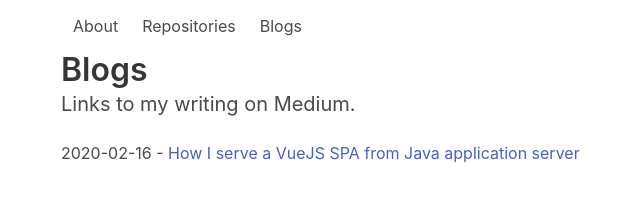
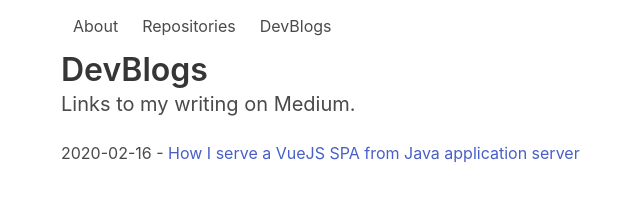
Before and after one commit to chunhoong/chunhoong.github.io, a plain HTML site: page blogs.html in a window 1280 px wide. Shown: the whole page, without its empty margins (3-643 px from the left). Drawn offline with nearby package versions, Linux system fonts and the light colour scheme.

Commit message:
Improve title

```diff
--- a/blogs.html
+++ b/blogs.html
@@ -8,7 +8,7 @@
   <meta name="description" content="Chun Hoong and his thoughts as a software developer 🚀.">
   <meta name="keywords" content="chunhoong, developer, blogs, repositories, opensource, java, javascript, blogs, writings, medium">
   <link rel="stylesheet" href="https://cdn.jsdelivr.net/npm/bulma@0.9.0/css/bulma.css" />
-  <title>Chun Hoong</title>
+  <title>Chun Hoong | DevBlogs</title>
 </head>
 
 <body>
@@ -16,11 +16,11 @@
     <div class="container">
       <a href="/" class="navbar-item">About</a>
       <a href="/repositories" class="navbar-item">Repositories</a>
-      <a href="/blogs" class="navbar-item">Blogs</a>
+      <a href="/blogs" class="navbar-item">DevBlogs</a>
     </div>
   </nav>
   <div class="container">
-    <h1 class="title">Blogs</h1>
+    <h1 class="title">DevBlogs</h1>
     <h2 class="subtitle">Links to my writing on Medium.</h2>
 
     <ul>
```
Also changed, not shown: index.html (+1 -1 lines), repositories.html (+1 -1 lines).
